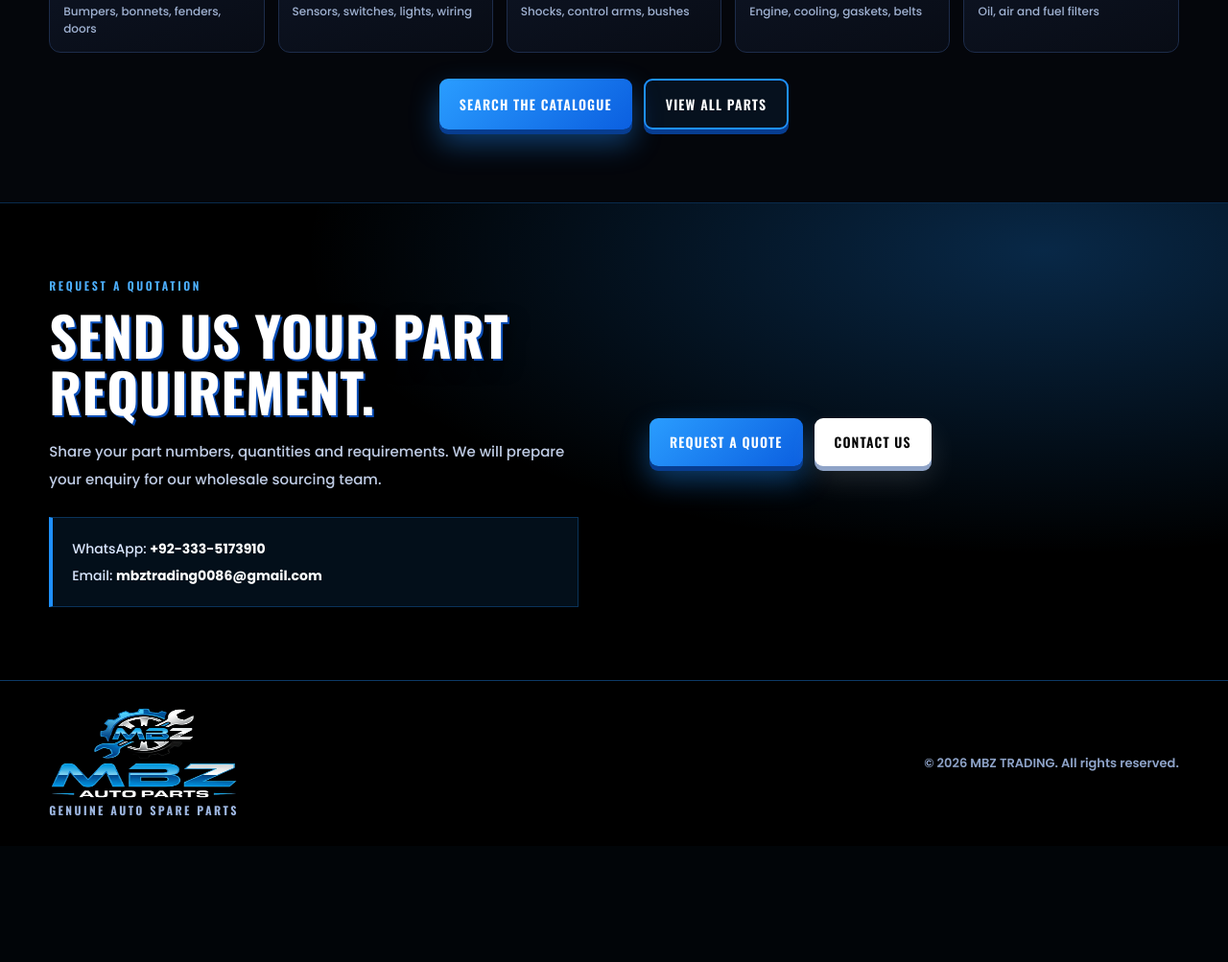
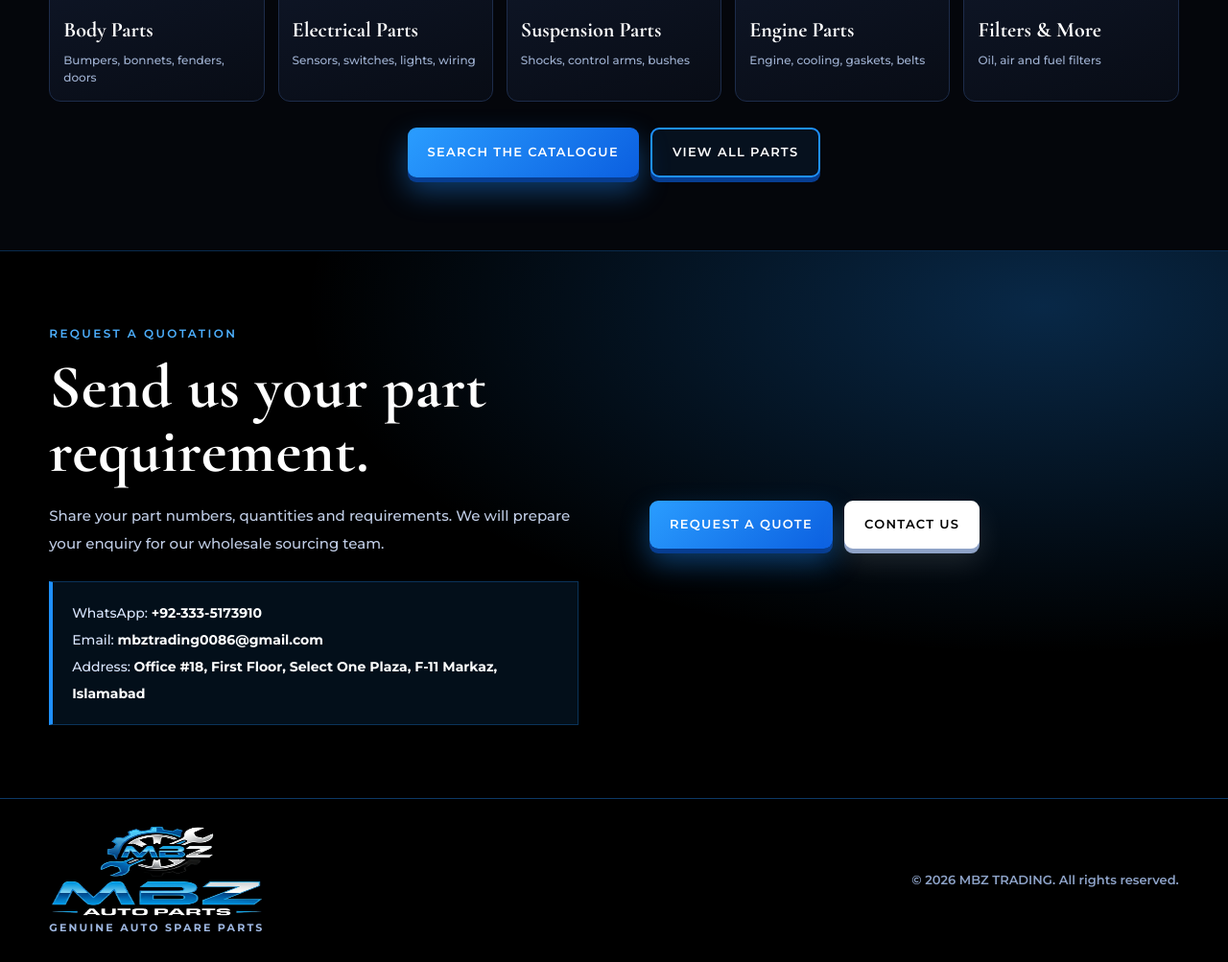
Before and after one commit to mbzparts85/website, a PHP site: page / in a window 1280 px wide. Shown: the part 1853-2856 px from the top of the page at 96% size. Before the commit the page ends 2704 px from the top, so only its background shows below. Run offline with PHP 8.4, Linux system fonts and the light colour scheme.

Commit message:
Update Font

```diff
--- a/about.html
+++ b/about.html
@@ -7,7 +7,7 @@
 <title>About Us | MBZ TRADING</title>
 <link rel="preconnect" href="https://fonts.googleapis.com">
 <link rel="preconnect" href="https://fonts.gstatic.com" crossorigin>
-<link href="https://fonts.googleapis.com/css2?family=Oswald:wght@500;600;700&family=Poppins:wght@400;500;600;700;800&display=swap" rel="stylesheet">
+<link href="https://fonts.googleapis.com/css2?family=Cormorant+Garamond:wght@600;700&family=Montserrat:wght@500;600;700;800&display=swap" rel="stylesheet">
 <link rel="icon" type="image/png" href="assets/favicon.png">
 <link rel="stylesheet" href="style.css">
 </head>
--- a/catalogue.html
+++ b/catalogue.html
@@ -7,7 +7,7 @@
 <title>Catalogue | MBZ TRADING</title>
 <link rel="preconnect" href="https://fonts.googleapis.com">
 <link rel="preconnect" href="https://fonts.gstatic.com" crossorigin>
-<link href="https://fonts.googleapis.com/css2?family=Oswald:wght@500;600;700&family=Poppins:wght@400;500;600;700;800&display=swap" rel="stylesheet">
+<link href="https://fonts.googleapis.com/css2?family=Cormorant+Garamond:wght@600;700&family=Montserrat:wght@500;600;700;800&display=swap" rel="stylesheet">
 <link rel="icon" type="image/png" href="assets/favicon.png">
 <link rel="stylesheet" href="style.css">
 </head>
--- a/contact.html
+++ b/contact.html
@@ -7,7 +7,7 @@
 <title>Contact | MBZ TRADING</title>
 <link rel="preconnect" href="https://fonts.googleapis.com">
 <link rel="preconnect" href="https://fonts.gstatic.com" crossorigin>
-<link href="https://fonts.googleapis.com/css2?family=Oswald:wght@500;600;700&family=Poppins:wght@400;500;600;700;800&display=swap" rel="stylesheet">
+<link href="https://fonts.googleapis.com/css2?family=Cormorant+Garamond:wght@600;700&family=Montserrat:wght@500;600;700;800&display=swap" rel="stylesheet">
 <link rel="icon" type="image/png" href="assets/favicon.png">
 <link rel="stylesheet" href="style.css">
 </head>
@@ -49,7 +49,7 @@
     <div class="contact-list">
       <a href="https://wa.me/923335173910" target="_blank" rel="noopener"><b>WhatsApp</b><span>+92-333-5173910</span></a>
       <a href="mailto:mbztrading0086@gmail.com"><b>Email</b><span>mbztrading0086@gmail.com</span></a>
-      <div><b>Location</b><span>Pakistan</span></div>
+      <div><b>Address</b><span>Office #18, First Floor, Select One Plaza, F-11 Markaz, Islamabad</span></div>
     </div>
   </div>
   <form id="contactForm" class="form">
--- a/index.html
+++ b/index.html
@@ -7,7 +7,7 @@
 <title>MBZ TRADING | Genuine Auto Spare Parts</title>
 <link rel="preconnect" href="https://fonts.googleapis.com">
 <link rel="preconnect" href="https://fonts.gstatic.com" crossorigin>
-<link href="https://fonts.googleapis.com/css2?family=Oswald:wght@500;600;700&family=Poppins:wght@400;500;600;700;800&display=swap" rel="stylesheet">
+<link href="https://fonts.googleapis.com/css2?family=Cormorant+Garamond:wght@600;700&family=Montserrat:wght@500;600;700;800&display=swap" rel="stylesheet">
 <link rel="icon" type="image/png" href="assets/favicon.png">
 <link rel="stylesheet" href="style.css">
 </head>
@@ -44,7 +44,7 @@
         <a class="btn primary" href="catalogue.html">Explore Catalogue</a>
         <a class="btn dark" href="https://wa.me/923335173910?text=Hello%20MBZ%20TRADING%2C%20I%20would%20like%20to%20enquire%20about%20genuine%20auto%20spare%20parts." target="_blank" rel="noopener">WhatsApp Us</a>
       </div>
-      <div class="trust-row"><span>✓ Genuine sourcing</span><span>✓ Wholesale enquiries</span><span>✓ International supply</span></div>
+      <div class="trust-row"><span>Genuine sourcing</span><span>Wholesale enquiries</span><span>B2B sourcing</span></div>
     </div>
     <div class="hero-box">
       <div class="hero-box-top"><div class="hero-mark">MBZ</div><span>WHOLESALE<br>PARTNER</span></div>
@@ -94,7 +94,7 @@
       <div class="tag">REQUEST A QUOTATION</div>
       <h2>Send us your part requirement.</h2>
       <p>Share your part numbers, quantities and requirements. We will prepare your enquiry for our wholesale sourcing team.</p>
-      <div class="quote-note">WhatsApp: <strong>+92-333-5173910</strong><br>Email: <strong>mbztrading0086@gmail.com</strong></div>
+      <div class="quote-note">WhatsApp: <strong>+92-333-5173910</strong><br>Email: <strong>mbztrading0086@gmail.com</strong><br>Address: <strong>Office #18, First Floor, Select One Plaza, F-11 Markaz, Islamabad</strong></div>
     </div>
     <div class="actions" style="margin-top:0;align-self:center">
       <a class="btn primary" href="quote.html">Request a Quote</a>
--- a/products.html
+++ b/products.html
@@ -6,7 +6,7 @@
 <title>MBZ TRADING | Genuine Auto Spare Parts Catalogue</title>
 <link rel="preconnect" href="https://fonts.googleapis.com">
 <link rel="preconnect" href="https://fonts.gstatic.com" crossorigin>
-<link href="https://fonts.googleapis.com/css2?family=Oswald:wght@500;600;700&family=Poppins:wght@400;500;600;700;800&display=swap" rel="stylesheet">
+<link href="https://fonts.googleapis.com/css2?family=Cormorant+Garamond:wght@600;700&family=Montserrat:wght@500;600;700;800&display=swap" rel="stylesheet">
 <link rel="icon" type="image/png" href="assets/favicon.png">
 <link rel="stylesheet" href="style.css">
 
@@ -36,7 +36,7 @@
 <header class="catalog-header">
   <div class="container catalog-hero-content">
     <div><div class="tag">MBZ TRADING · WHOLESALE CATALOGUE</div>
-    <h1>GENUINE AUTO<br><span>SPARE PARTS</span></h1>
+    <h1>Genuine Auto<br><span>Spare Parts</span></h1>
     <p>Search by part number, description, category or fitment, then send your requirement directly to our team.</p></div>
     <div class="catalog-hero-image" role="img" aria-label="Automotive parts and international logistics"></div>
   </div>
--- a/quote.html
+++ b/quote.html
@@ -7,7 +7,7 @@
 <title>Request a Quote | MBZ TRADING</title>
 <link rel="preconnect" href="https://fonts.googleapis.com">
 <link rel="preconnect" href="https://fonts.gstatic.com" crossorigin>
-<link href="https://fonts.googleapis.com/css2?family=Oswald:wght@500;600;700&family=Poppins:wght@400;500;600;700;800&display=swap" rel="stylesheet">
+<link href="https://fonts.googleapis.com/css2?family=Cormorant+Garamond:wght@600;700&family=Montserrat:wght@500;600;700;800&display=swap" rel="stylesheet">
 <link rel="icon" type="image/png" href="assets/favicon.png">
 <link rel="stylesheet" href="style.css">
 </head>
--- a/services.html
+++ b/services.html
@@ -7,7 +7,7 @@
 <title>Services | MBZ TRADING</title>
 <link rel="preconnect" href="https://fonts.googleapis.com">
 <link rel="preconnect" href="https://fonts.gstatic.com" crossorigin>
-<link href="https://fonts.googleapis.com/css2?family=Oswald:wght@500;600;700&family=Poppins:wght@400;500;600;700;800&display=swap" rel="stylesheet">
+<link href="https://fonts.googleapis.com/css2?family=Cormorant+Garamond:wght@600;700&family=Montserrat:wght@500;600;700;800&display=swap" rel="stylesheet">
 <link rel="icon" type="image/png" href="assets/favicon.png">
 <link rel="stylesheet" href="style.css">
 </head>
--- a/style.css
+++ b/style.css
@@ -288,17 +288,18 @@ footer{padding:27px 0}
   --ink:#eaf1ff;--muted:#a9b8d4;--line:#1d2c4a;--soft:#070b14;
   --card:linear-gradient(160deg,#111a2e,#080c15);
   --glow:0 24px 64px rgba(0,120,255,.38);--shadow:0 24px 64px rgba(0,120,255,.32);
-  --display:'Oswald','Arial Narrow',Impact,sans-serif;
+  --display:'Cormorant Garamond','Playfair Display',Georgia,serif;--ui:'Montserrat','Segoe UI',Arial,sans-serif;
 }
 html{scrollbar-color:#1e90ff #04060b}
 ::selection{background:#1e90ff;color:#fff}
-body{font-family:'Poppins',Arial,sans-serif;font-weight:500;background:#04060b;color:var(--ink)}
+body{font-family:var(--ui);font-weight:500;background:#04060b;color:var(--ink)}
 strong,b{font-weight:700}
 option{background:#0a0f1a;color:#fff}
 
 /* ---------- Bold display type ---------- */
-h1,h2,h3,.nav a,.btn,.tag,.badge,.markets-label,.quote-link,.part-no,.whatsapp-btn,.ask,.pagination button,
-.category-card-copy strong,.brand-note,.hero-box-top>span,.catalog-back,.footer-brand span{font-family:var(--display)}
+h1,h2,h3,.category-card-copy strong,.markets-inner strong,.about-commitment>strong,.contact-list b{font-family:var(--display)}
+.nav a,.btn,.tag,.badge,.markets-label,.quote-link,.part-no,.whatsapp-btn,.ask,.pagination button,
+.brand-note,.hero-box-top>span,.catalog-back,.footer-brand span,.hero-mark{font-family:var(--ui)}
 h1,h2{text-transform:uppercase;font-weight:700;letter-spacing:.01em}
 .hero h1{font-size:clamp(50px,6.6vw,96px);line-height:.98;letter-spacing:.005em;margin:20px 0 24px;max-width:820px;color:#fff}
 .catalog-header h1{font-size:clamp(40px,5.6vw,76px);line-height:1;letter-spacing:.005em;margin:12px 0 14px;color:#fff}
@@ -475,3 +476,42 @@ footer{background:#000;color:#8da2c7;border-top:1px solid rgba(30,144,255,.4)}
   .nav a.nav-cta{font-size:17px}
   .footer-brand img{height:78px}
 }
+
+/* ===== ELEGANT TYPE (Cormorant Garamond headings + Montserrat text) ===== */
+h1,h2,h3{text-transform:none;text-shadow:none;letter-spacing:0;font-weight:700}
+.hero h1,.catalog-header h1{text-transform:none;font-size:clamp(52px,7vw,100px);line-height:1;letter-spacing:-.005em;text-shadow:0 6px 34px rgba(0,0,0,.65)}
+.catalog-header h1{font-size:clamp(46px,6vw,84px)}
+.hero h1 span,.catalog-header h1 span{color:#2ea0ff;text-shadow:0 0 44px rgba(30,144,255,.45)}
+.section h2,.about-intro h2{font-size:clamp(40px,5vw,66px);line-height:1.05;text-shadow:none}
+.hero-box h3{font-size:34px;line-height:1.1;text-transform:none}
+.cards h3{font-size:25px;text-transform:none}
+.about-detail-card h3{font-size:28px;text-transform:none}
+.product h3,.product-card h3,.catalog-product-body h3{font-size:20px;line-height:1.2}
+.category-card-copy strong{font-size:22px;letter-spacing:0;text-transform:none}
+.markets-inner strong{font-size:27px;letter-spacing:0;text-transform:none}
+.about-commitment>strong{font-size:25px;letter-spacing:0;text-transform:none}
+.cta-inner h2{font-size:clamp(32px,4vw,52px);text-transform:none;text-shadow:none}
+.contact-list b{font-size:22px;letter-spacing:0;text-transform:none}
+.hero-mark{font-weight:800}
+.nav a{font-size:15px;font-weight:600;letter-spacing:.1em}
+.nav a.nav-cta{font-size:14px;padding:12px 20px}
+.btn{font-size:13px;font-weight:600;letter-spacing:.1em}
+.brand-note{font-size:12px;font-weight:600;letter-spacing:.2em}
+.catalog-back{font-size:14px;font-weight:600;letter-spacing:.1em}
+.tag,.badge{font-size:12px;font-weight:600;letter-spacing:.2em}
+.hero p,.catalog-header p{font-size:16px;line-height:1.85}
+.quote-link{font-size:13px;letter-spacing:.1em}
+.product .part-no{font-size:12px}
+.product .ask,.whatsapp-btn{font-size:12px;letter-spacing:.08em}
+.footer-brand span{font-size:11px;letter-spacing:.2em}
+/* Lining numerals so part numbers stay easy to read; part numbers themselves use Montserrat */
+h1,h2,h3,.category-card-copy strong,.markets-inner strong,.about-commitment>strong,.contact-list b{font-variant-numeric:lining-nums;font-feature-settings:"lnum" 1}
+.product-card h3{font-family:var(--ui);font-size:18px;font-weight:700;letter-spacing:.06em;color:var(--blue-hi)}
+@media(max-width:900px){.nav a{font-size:14px}.nav a.nav-cta{font-size:13px}}
+@media(max-width:700px){
+  .hero h1{font-size:clamp(44px,13vw,62px)}
+  .catalog-header h1{font-size:clamp(38px,11vw,54px)}
+  .section h2,.about-intro h2{font-size:clamp(34px,10vw,46px)}
+  .nav a{font-size:16px}.nav a.nav-cta{font-size:15px}
+  .hero h1,.catalog-header h1{text-shadow:0 4px 20px rgba(0,0,0,.7)}
+}
```
